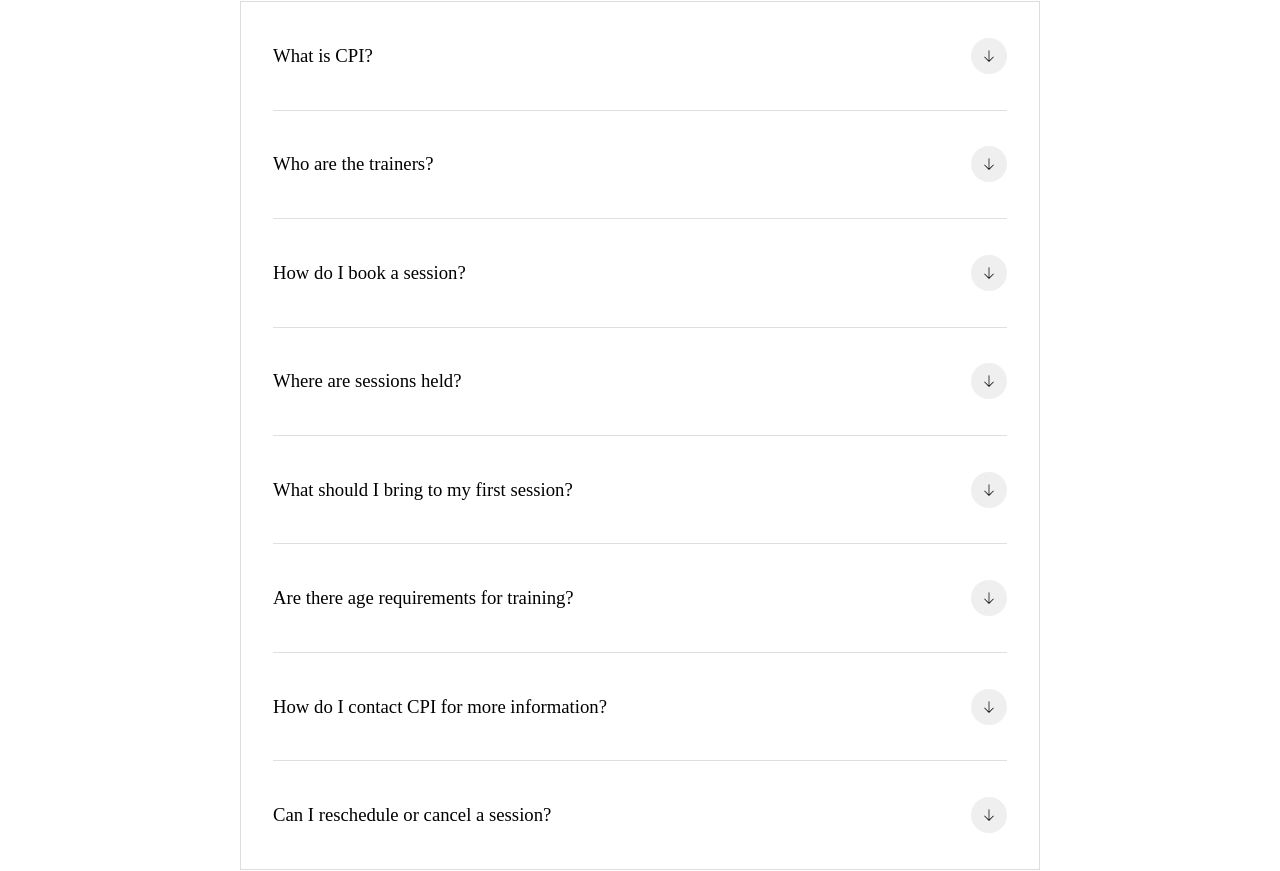
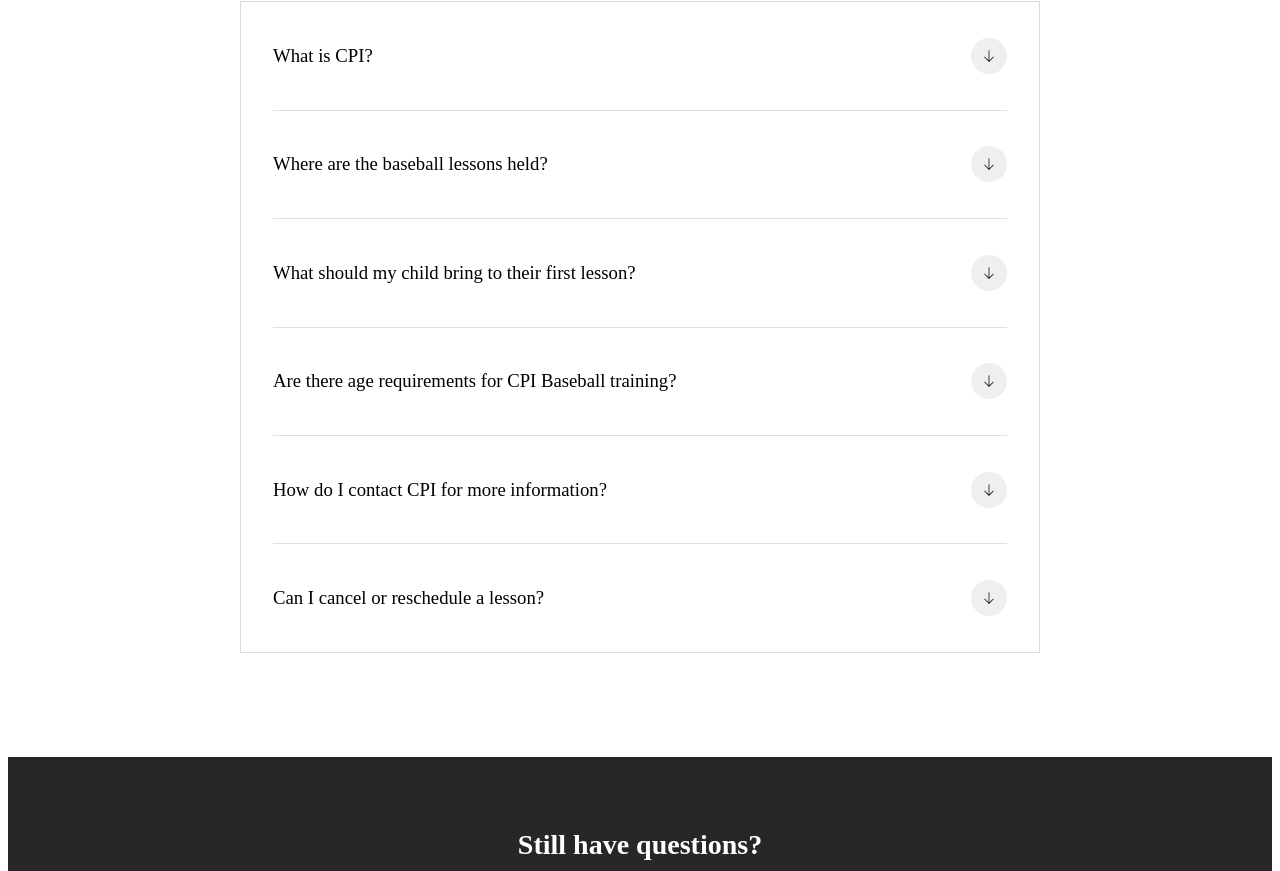
Before and after one commit to HaydenWestfall/conner-pohl-instruction, a React (Vite) app: page /faq in a window 1280 px wide. Shown: the part 902-1773 px from the top of the page. Built offline with nearby package versions, Linux system fonts and the light colour scheme; the HTML template or start-up script is replaced by a standard one.

Commit message:
UPdates some type with customer requests

```diff
--- a/src/pages/About/components/Trainers/Trainers.scss
+++ b/src/pages/About/components/Trainers/Trainers.scss
@@ -35,13 +35,17 @@
       gap: 1rem;
 
       p {
-        line-height: 1.6rem;
+        line-height: 1.2rem;
+        font-size: var(--text-size-tiny);
+        margin: 0;
+        text-align: justify;
       }
 
       .trainer-index-wrapper {
         display: flex;
         align-items: center;
         gap: 0.25rem;
+        margin-top: 0.5rem;
       }
     }
   }
--- a/src/pages/About/components/Trainers/Trainers.tsx
+++ b/src/pages/About/components/Trainers/Trainers.tsx
@@ -14,7 +14,7 @@
 
 interface Trainer {
   name: string;
-  description: string;
+  description: string[];
   primaryImage: string;
   secondaryImage: string;
 }
@@ -23,29 +23,39 @@
   const trainers: Trainer[] = [
     {
       name: "Conner Pohl",
-      description:
-        "From swing mechanics to approach at the plate, our hitting sessions focus on building strong, repeatable movements that translate to game day. Whether it’s driving the ball with power or finding consistency in contact, we tailor every rep to help you hit with confidence and purpose.",
+      description: [
+        "Conner Pohl is the founder and owner of CPI Baseball, bringing years of playing and coaching experience to help athletes of all ages reach their full potential. A native of Arcanum, Ohio, Conner played collegiate baseball at Ohio State University, where he gained invaluable experience and a deep understanding of the game.",
+        "Even while in college, Conner began giving private lessons and has continued coaching at the high school and youth levels, including his time at Arcanum High School. He specializes in hitting instruction but provides guidance across all aspects of player development.",
+        "Conner is passionate about helping athletes improve their skills, maximize performance, and develop a lifelong love for baseball. At CPI Baseball, he creates a supportive and informative training environment for every player.",
+      ],
       primaryImage: Trainer1Primary,
       secondaryImage: Trainer1Secondary,
     },
     {
       name: "Ryan Moellete",
-      description:
-        "From swing mechanics to approach at the plate, our hitting sessions focus on building strong, repeatable movements that translate to game day. Whether it’s driving the ball with power or finding consistency in contact, we tailor every rep to help you hit with confidence and purpose.",
+      description: [
+        "Ryan Molette was a standout athlete in high school, known for his speed, quick hands at the plate, and exceptional ability to track down balls in the outfield. He excelled in multiple sports but truly dominated on the baseball field.",
+        "Ryan was recruited by Purdue Fort Wayne and went on to continue his baseball career at Lincoln Trail College. Now a dedicated instructor at CPI Baseball, Ryan brings his athleticism and experience to help players of all ages improve their hitting, fielding, and overall baseball skills. His focus is on developing fundamentals, enhancing performance, and helping each athlete reach their full potential.",
+      ],
       primaryImage: Trainer2Primary,
       secondaryImage: Trainer2Secondary,
     },
     {
       name: "Ryan Townsend",
-      description:
-        "From swing mechanics to approach at the plate, our hitting sessions focus on building strong, repeatable movements that translate to game day. Whether it’s driving the ball with power or finding consistency in contact, we tailor every rep to help you hit with confidence and purpose.",
+      description: [
+        "Ryan Townsend is a right-handed pitcher and 2017 graduate of Vandalia-Butler High School. He went on to continue his playing career at Urbana University from 2017 to 2020 and later at Wilmington College in 2021.",
+        "From 2019 to 2022, Ryan coached in the Miami Valley Prospects organization, working with teams from 14U through 18U, and served as the Director of Player Development from 2021 to 2022.",
+        "He also spent one season as the junior varsity coach at Vandalia-Butler before becoming the head varsity baseball coach at Sidney High School, where he is now entering his third season.",
+      ],
       primaryImage: Trainer3Primary,
       secondaryImage: Trainer3Secondary,
     },
     {
-      name: "Some Guy",
-      description:
-        "From swing mechanics to approach at the plate, our hitting sessions focus on building strong, repeatable movements that translate to game day. Whether it’s driving the ball with power or finding consistency in contact, we tailor every rep to help you hit with confidence and purpose.",
+      name: "Jordan Long",
+      description: [
+        "Jordan Long is an infielder who graduated from Wayne High School in 2019. He continued his collegiate baseball career at Edison Community College and later at Notre Dame College, where he gained valuable experience and first connected with Conner Pohl.",
+        "Jordan brings a strong dedication to coaching and has spent years helping young athletes develop their skills, improve their performance, and reach their goals. He now provides personalized instruction at CPI Baseball, focusing on hitting, fielding, and infield fundamentals.",
+      ],
       primaryImage: Trainer4Primary,
       secondaryImage: Trainer4Secondary,
     },
@@ -69,7 +79,9 @@
           <h2>{trainers[currentTrainer].name}</h2>
         </div>
         <div className="trainer-description">
-          <p>{trainers[currentTrainer].description}</p>
+          {trainers[currentTrainer].description.map((paragraph) => (
+            <p>{paragraph}</p>
+          ))}
           <div className="trainer-index-wrapper">
             {trainers.map((_, idx) => (idx === currentTrainer ? <Selected key={idx} /> : <UnSelected key={idx} />))}
           </div>
--- a/src/pages/FAQ/components/FAQSection.tsx
+++ b/src/pages/FAQ/components/FAQSection.tsx
@@ -4,38 +4,51 @@
 import "./FAQSection.scss";
 import CpiButton from "../../../components/cpiButton/CpiButton";
 
-const faqs = [
+interface FAQ {
+  question: string;
+  answer: string[];
+}
+
+const faqs: FAQ[] = [
   {
     question: "What is CPI?",
-    answer: "Placeholder answer for what CPI is.",
+    answer: [
+      "CPI stands for Conner Pohl Instruction, founded by Conner Pohl, a lifelong ballplayer with a passion for teaching the game. CPI was founded simply out of a love for the game and a desire to give back. The goal is to pass on the knowledge and experiences that Conner and the CPI staff have gained over the years, helping athletes grow both on and off the field.",
+    ],
   },
   {
-    question: "Who are the trainers?",
-    answer: "Placeholder answer for who the trainers are.",
+    question: "Where are the baseball lessons held?",
+    answer: [
+      "Lessons are located at 2326 OH-718, Troy, OH 45373. The barn itself does not have its own mailing address, as it is part of the Splash and Smash Swim Club parcel.",
+    ],
   },
   {
-    question: "How do I book a session?",
-    answer: "Placeholder answer for booking a session.",
+    question: "What should my child bring to their first lesson?",
+    answer: [
+      "Any ballplayer should bring the following equipment: helmet, bat, batting gloves (if your player uses them), and a ball glove (especially for pitching/fielding lessons)",
+    ],
   },
   {
-    question: "Where are sessions held?",
-    answer: "Placeholder answer for session locations.",
-  },
-  {
-    question: "What should I bring to my first session?",
-    answer: "Placeholder answer for what to bring to a session.",
-  },
-  {
-    question: "Are there age requirements for training?",
-    answer: "Placeholder answer for age requirements.",
+    question: "Are there age requirements for CPI Baseball training?",
+    answer: [
+      "No — there are no strict age requirements. Every player develops on their own timeline, and we welcome any aspiring ballplayer to come check us out.",
+      "That said, we also believe in being honest with families. If we feel a player isn’t quite ready for lessons, we’ll have an open conversation about it and provide guidance on next steps.",
+    ],
   },
   {
     question: "How do I contact CPI for more information?",
-    answer: "Placeholder answer for contacting CPI.",
+    answer: [
+      "If you have any questions or inquiries, please visit the “Contact” tab on our website. You can also reach us directly by email at cpohl@connerpohlinstruction.com",
+    ],
   },
   {
-    question: "Can I reschedule or cancel a session?",
-    answer: "Placeholder answer for rescheduling or cancelling sessions.",
+    question: "Can I cancel or reschedule a lesson?",
+    answer: [
+      "Yes, you can cancel a lesson, but it must be done at least 24 hours in advance. This allows us to fill the spot for another player.",
+      "If you cancel more than 24 hours before your scheduled lesson, you will be refunded the full amount.",
+      "If you cancel within 24 hours of the lesson, you will not be refunded, unless there is a medical emergency or a subjective decision is made by CPI.",
+      "Please note: there are no reschedules. If you need a different time, you’ll need to book a new lesson through our online calendar.",
+    ],
   },
 ];
 
@@ -64,7 +77,13 @@
                 </span>
               </button>
             </div>
-            {openIdx === idx && <div className="faq-answer">{faq.answer}</div>}
+            {openIdx === idx && (
+              <div className="faq-answer">
+                {faq.answer.map((paragraph, i) => (
+                  <p key={i}>{paragraph}</p>
+                ))}
+              </div>
+            )}
             {idx < faqs.length - 1 && <div className="faq-divider" />}
           </div>
         ))}
--- a/src/pages/Home/components/Hero/Hero.tsx
+++ b/src/pages/Home/components/Hero/Hero.tsx
@@ -1,4 +1,4 @@
-import HeroImage from "../../../../assets/images/hero_header.png";
+import HeroImage2 from "../../../../assets/images/hero-test.png";
 import Testimony1 from "../../../../assets/images/testimony_1.png";
 import Testimony2 from "../../../../assets/images/testimony_2.png";
 import Testimony3 from "../../../../assets/images/testimony_3.png";
@@ -10,7 +10,7 @@
   return (
     <>
       <div className="hero-wrapper">
-        <img className="route-header-img" src={HeroImage}></img>
+        <img className="route-header-img" src={HeroImage2}></img>
         <div className="hero-content">
           <div className="review-wrapper">
             <div className="review-images">
@@ -43,7 +43,7 @@
                 <CpiButton
                   label="Schedule a Session"
                   onClick={() => window.alert("Test")}
-                  className="cpi-button dark"
+                  className="cpi-button light"
                 />
               </div>
             </div>
--- a/src/shared/Navbar/DesktopMenu/DesktopMenu.tsx
+++ b/src/shared/Navbar/DesktopMenu/DesktopMenu.tsx
@@ -20,18 +20,19 @@
         </div>
 
         <div className="socials-links" ref={socialsRef}>
-          <div className="social">
+          <a href="https://www.facebook.com/share/19PHSfQhfe/?mibextid=wwXIfr" target="_blank" className="social">
             Facebook <Arrow className="arrow" />
-          </div>
-          <div className="social">
+          </a>
+          <a
+            href="https://www.instagram.com/connerpohlinstruction?igsh=MXZnZTVhc3B2bTR6cg%3D%3D&utm_source=qr"
+            target="_blank"
+            className="social"
+          >
             Instagram <Arrow className="arrow" />
-          </div>
-          <div className="social">
+          </a>
+          <a href="http://www.tiktok.com/@cpohlinstruction" target="_blank" className="social">
             Twitter <Arrow className="arrow" />
-          </div>
-          <div className="social">
-            YouTube <Arrow className="arrow" />
-          </div>
+          </a>
         </div>
       </div>
 
```
Also changed, not shown: src/assets/images/hero-test.jpg (added), 1 other file (tests, documents, lock files or other folders).
